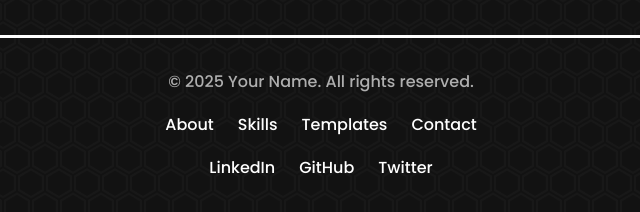
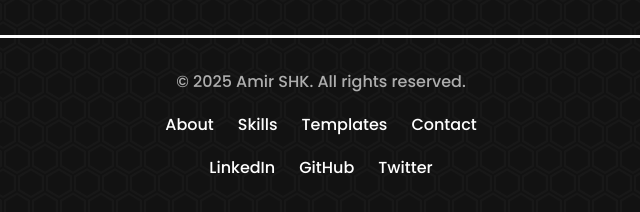
Before and after one commit to Amir-r-Shokri/my-portofilo, a plain HTML site: page index.html in a window 1280 px wide. Shown: the part 2144-2356 px from the top of the page, 319-959 px from the left. Drawn offline with Linux system fonts and the light colour scheme.

Commit message:
simple change of footer

```diff
--- a/index.html
+++ b/index.html
@@ -143,7 +143,7 @@
 
 <footer class="site-footer">
   <div class="footer-content">
-    <p>&copy; 2025 Your Name. All rights reserved.</p>
+    <p>&copy; 2025 Amir SHK. All rights reserved.</p>
     <div class="footer-links">
       <a href="#aboutme">About</a>
       <a href="#myskills">Skills</a>
```
